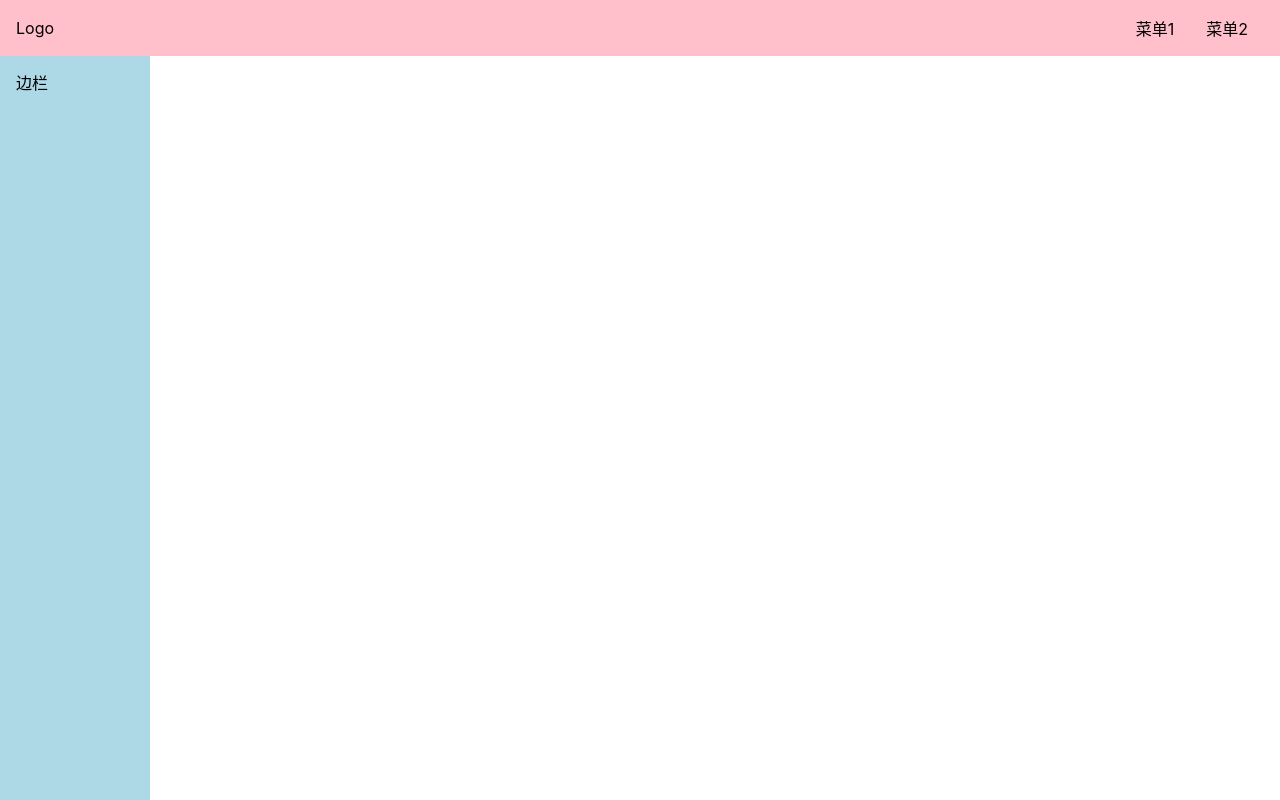
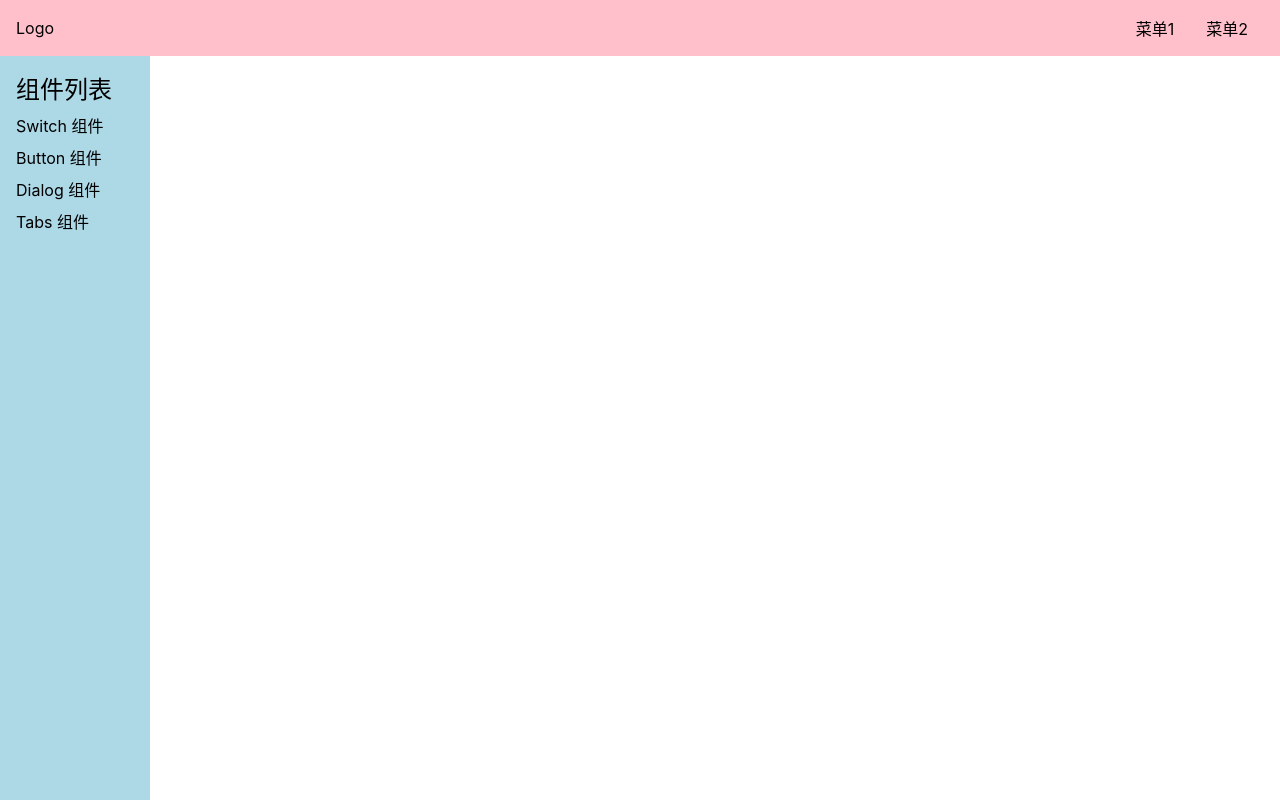
Before and after one commit to laixin4926/vue3-gulu, a Vue app: page /#/doc in a window 1280 px wide. Built offline with nearby package versions, Linux system fonts and the light colour scheme.

Commit message:
初始化aside的html

```diff
--- a/src/views/Doc.vue
+++ b/src/views/Doc.vue
@@ -1,11 +1,24 @@
 <template>
-  <Topnav />
-  <div class="topnav">
-    <div class="logo"></div>
-    <div class="menu"></div>
-  </div>
+  <Topnav class="nav" />
+
   <div class="content">
-    <aside>边栏</aside>
+    <aside>
+      <h2>组件列表</h2>
+      <ol>
+        <li>
+          <router-link to="/doc/switch">Switch 组件</router-link>
+        </li>
+        <li>
+          <router-link to="/doc/button">Button 组件</router-link>
+        </li>
+        <li>
+          <router-link to="/doc/dialog">Dialog 组件</router-link>
+        </li>
+        <li>
+          <router-link to="/doc/tabs">Tabs 组件</router-link>
+        </li>
+      </ol>
+    </aside>
     <main>主内容</main>
   </div>
 </template>
```
